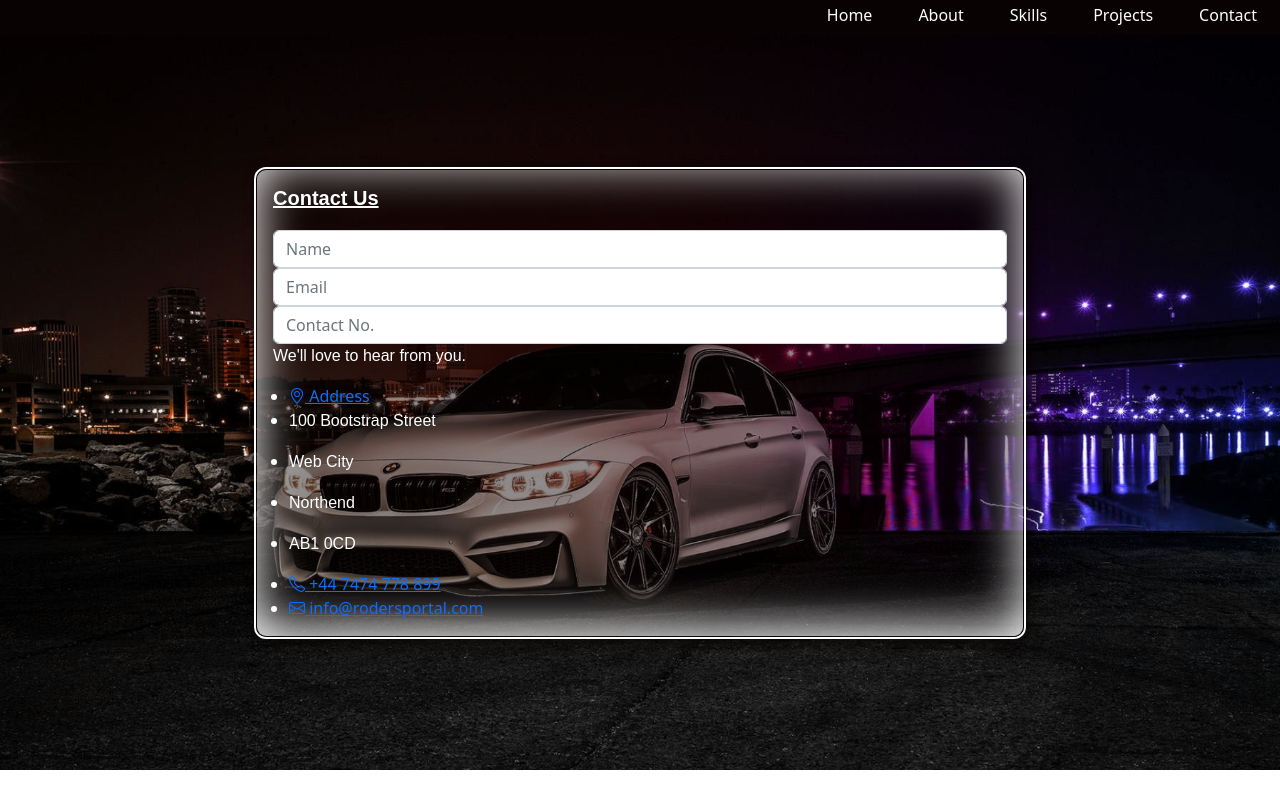
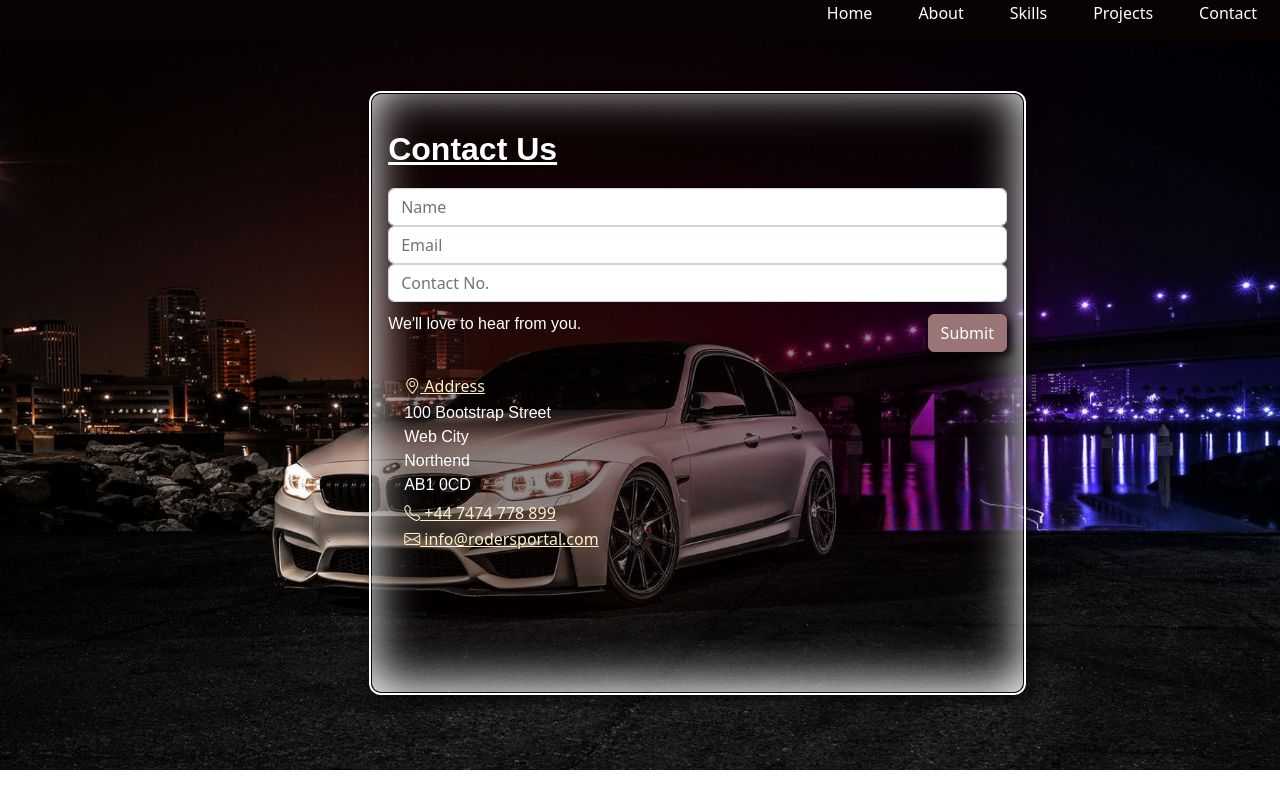
Before and after one commit to rhanciles/React-Portfolio, a React (Create React App) app: page /contact in a window 1280 px wide. Built offline with nearby package versions, Linux system fonts and the light colour scheme.

Commit message:
Improve styling and add Readme
Improve styling and adjust the CSS properties of all the pages except home.. Add Readme file

```diff
--- a/src/components/pages/About.js
+++ b/src/components/pages/About.js
@@ -7,7 +7,7 @@ function About() {
   return (
     <div>
       <section className="pageContent jumbotron">
-        <div className="col mb-4">
+        <div sm={5}>
           <div className="card sideCard">
             {/* <img src="./images/Bootstrap-Pfolio2.jpg">className="card-img-top" alt="Image of Bootcamp Project Website"</img>  */}
             <div className="card-body">
@@ -21,8 +21,8 @@ function About() {
             </div>
           </div>
         </div>
-        <div className="col mb-4">
-          <div className="card mainCard">
+        <div sm={7}>
+          <div className="card mainCard aboutCard">
             {/* <img src="./images/Bootstrap-Pfolio3.jpg">className="card-img-top" alt="Image of the Furniture Store Website"</img> */}
             <div className="card-body">
               <h2 className="card-title">About Me</h2>
--- a/src/components/pages/Contact.js
+++ b/src/components/pages/Contact.js
@@ -1,27 +1,32 @@
 import React from 'react';
+import "../styles/Style.css";
+import "../styles/Contact.css";
 
 function Contact() {
   return (
     <div>
       <section className="pageContent jumbotron">
         <div className="col mb-4">
-          <div className="card Card">
-            <form class="card-body">
-              <h5 class="card-title">Contact Us</h5>
-              <input class="form-control" type="text" placeholder="Name"/>
-              <input class="form-control" type="text" placeholder="Email"/>
-              <input class="form-control" type="text" placeholder="Contact No."/>
-              <p class="card-text">We'll love to hear from you.</p>
+          <div className="card mainCard">
+            <form className="card-body">
+              <h2 className="card-title">Contact Us</h2>
+              <input className="form-control" type="text" placeholder="Name"/>
+              <input className="form-control" type="text" placeholder="Email"/>
+              <input className="form-control" type="text" placeholder="Contact No."/>
+              <div className="submitDiv" >
+                <p className="card-text">We'll love to hear from you.</p>
+                <button type="submit" className="btn btn-primary">Submit</button>
+              </div>
             </form>
-            <span class="contact-info">
+            <span className="contact-info">
               <ul>
-                <li><a href="#"><i class="bi bi-geo-alt"></i> Address</a></li>
+                <li><a href="#"><i className="bi bi-geo-alt"></i> Address</a></li>
                 <li><p>100 Bootstrap Street</p></li>
                 <li><p>Web City</p></li>
                 <li><p>Northend</p></li>
                 <li><p>AB1 0CD</p></li>
-                <li><a href="#"><i class="bi bi-telephone"></i> +44 7474 778 899</a></li>
-                <li><a href="#"><i class="bi bi-envelope"></i> info@rodersportal.com</a></li>
+                <li><a href="#"><i className="bi bi-telephone"></i> +44 7474 778 899</a></li>
+                <li><a href="#"><i className="bi bi-envelope"></i> info@rodersportal.com</a></li>
               </ul>
             </span>
           </div>
--- a/src/components/pages/Projects.js
+++ b/src/components/pages/Projects.js
@@ -16,22 +16,22 @@ function Projects() {
               <Col sm={3}>
                 <Nav variant="pills" className="flex-column">
                   <Nav.Item>
-                    <Nav.Link eventKey="tab-1">Profile</Nav.Link>
+                    <Nav.Link eventKey="Pro-1">Profile</Nav.Link>
                   </Nav.Item>
                   <Nav.Item>
-                    <Nav.Link eventKey="tab-2">Skills</Nav.Link>
+                    <Nav.Link eventKey="Pro-2">Skills</Nav.Link>
                   </Nav.Item>
                   <Nav.Item>
-                    <Nav.Link eventKey="tab-3">Experience</Nav.Link>
+                    <Nav.Link eventKey="Pro-3">Experience</Nav.Link>
                   </Nav.Item>
                   <Nav.Item>
-                    <Nav.Link eventKey="tab-4">Hobbies</Nav.Link>
+                    <Nav.Link eventKey="Pro-4">Hobbies</Nav.Link>
                   </Nav.Item>
                   <Nav.Item>
-                    <Nav.Link eventKey="tab-3">Experience</Nav.Link>
+                    <Nav.Link eventKey="Pro-6">Experience</Nav.Link>
                   </Nav.Item>
                   <Nav.Item>
-                    <Nav.Link eventKey="tab-4">Hobbies</Nav.Link>
+                    <Nav.Link eventKey="Pro-6">Hobbies</Nav.Link>
                   </Nav.Item>
                 </Nav>
               </Col>
--- a/src/components/pages/Skills.js
+++ b/src/components/pages/Skills.js
@@ -1,5 +1,6 @@
 import React from "react";
 import "../styles/Style.css";
+import "../styles/Skills.css";
 import Col from 'react-bootstrap/Col';
 import Nav from 'react-bootstrap/Nav';
 import Row from 'react-bootstrap/Row';
@@ -37,7 +38,7 @@ function Skills() {
               <Tab.Content>
                 <Tab.Pane eventKey="tab-1">
                 <h2 className="card-title">Profile</h2>
-                <p>"At vero eos et accusamus et iusto odio dignissimos ducimus qui blanditiis praesentium voluptatum deleniti atque corrupti quos dolores et quas molestias excepturi sint occaecati cupiditate non provident, similique sunt in culpa qui officia deserunt mollitia animi, id est laborum et dolorum fuga. Et harum quidem rerum facilis est et expedita distinctio. Nam libero tempore, cum soluta nobis est eligendi optio cumque nihil impedit quo minus id quod maxime placeat facere possimus, omnis voluptas assumenda est, omnis dolor repellendus. Temporibus autem quibusdam et aut officiis debitis aut rerum necessitatibus saepe eveniet ut et voluptates repudiandae sint et molestiae non recusandae. Itaque earum rerum hic tenetur a sapiente delectus, ut aut reiciendis voluptatibus maiores alias consequatur aut perferendis doloribus asperiores repellat."</p>
+                <p>"At vero eos et accusamus et iusto odio  dignissimos ducimus qui blanditiis praesentium voluptatum deleniti atque corrupti quos dolores et quas molestias excepturi sint occaecati cupiditate non provident, similique sunt in culpa qui officia deserunt mollitia animi, id est laborum et dolorum fuga. Et harum quidem rerum facilis est et expedita distinctio. Nam libero tempore, cum soluta nobis est eligendi optio cumque nihil impedit quo minus id quod maxime placeat facere possimus, omnis voluptas assumenda est, omnis dolor repellendus. Temporibus autem quibusdam et aut officiis debitis aut rerum necessitatibus saepe eveniet ut et voluptates repudiandae sint et molestiae non recusandae. Itaque earum rerum hic tenetur a sapiente delectus, ut aut reiciendis voluptatibus maiores alias consequatur aut perferendis doloribus asperiores repellat."</p>
                 </Tab.Pane>
                 <Tab.Pane eventKey="tab-2">
                 <h2 className="card-title">Skills</h2>
--- a/src/components/styles/About.css
+++ b/src/components/styles/About.css
@@ -1,6 +1,6 @@
 img {
   width: 150px;
-  margin: 50px;
+  margin: 50px 55px;
   /* margin: 0 auto; */
   border-radius: 42%;
   align-self: center !important;
--- a/src/components/styles/Contact.css
+++ b/src/components/styles/Contact.css
@@ -1,8 +1,54 @@
-.section {
-  background: #f3e5f5;
-  padding: 20px;
+.mainCard {
+  margin-left: 15%;
 }
 
-.section h2 {
-  text-align: center;
+.contact-info ul {
+  list-style: none;
+  margin-top: 10px !important;
 }
+
+li {
+  line-height: 0.5;
+}
+
+.contact-info li a {
+  color: var(--LnkColour);
+}
+
+.contact-info li a:hover {
+  color: var(--HltColour);
+}
+
+span ul li:last-child {
+  margin-top: 10px;
+}
+
+span ul li:first-child {
+  margin-bottom: 15px;
+}
+
+.card-body {
+  flex-grow: 0 !important;
+}
+
+.card-text {
+  margin-top: 10px;
+}
+
+.submitDiv {
+  display: flex;
+  align-items: flex-end;
+  justify-content: space-between;
+}
+
+.btn {
+  background-color: var(--BtnColour) !important;
+  border-color: var(--BtnColour) !important;
+  box-shadow: 0.2em 0.2em 0.5em var(--PriColour);
+  margin-top: 2px;
+}
+
+button:hover {
+  color: var(--LnkColour) !important;
+  border-color: var(--LnkColour) !important;
+}
--- a/src/components/styles/Navbar.css
+++ b/src/components/styles/Navbar.css
@@ -1,7 +1,7 @@
 .customNav {
   position: fixed;
   width: 100%;
-  height: 30px;
+  height: 20px;
   background-size: cover;
   z-index: 10;
   padding: 0px !important;
@@ -10,13 +10,14 @@
   background-color: var(--PriColour) !important;
 }
 .navbar-nav {
+  padding-top: 20px;
   margin-left: auto;
   margin-right: 0 !important;
 }
-.navbar-brand img {
+/* .navbar-brand img {
   padding-right: 15px;
   width: 65px;
-}
+} */
 .nav-item {
   margin: 0px 15px;
 }
--- a/src/components/styles/Skills.css
+++ b/src/components/styles/Skills.css
@@ -1,8 +1,14 @@
-/* .section {
-  background: #f3e5f5;
-  padding: 20px;
+.nav-pills .nav-link.active {
+  background-color: var(--BtnColour) !important;
+  color: var(--LnkColour) !important;
+  margin-top: 10px;
 }
 
-.section h2 {
-  text-align: center;
-} */
+.nav-link {
+  color: var(--SecColour) !important;
+  margin-bottom: 15px;
+}
+
+.card {
+  padding-top: 20px !important;
+}
--- a/src/components/styles/Style.css
+++ b/src/components/styles/Style.css
@@ -3,6 +3,9 @@
   --PriColour: #080202;
   --PTrColour: #08020273;
   --SecColour: #ffffff;
+  --BtnColour: #997675;
+  --LnkColour: #fcf2c5;
+  --HltColour: #ffea8b;
 }
 
 html,
@@ -29,6 +32,7 @@ h1, h2, h3 , h4, h5, h6 {
     box-shadow: inset 0 -0.5em 3em var(--SecColour), 0 0 0 2px rgb(255, 255, 255),
     0.3em 0.3em 1em var(--PriColour);
     color: var(--SecColour) !important;
+    font-weight: 500;
     border-radius: 10px !important;
     background-color: var(--PTrColour) !important;
 }
@@ -39,22 +43,28 @@ h1, h2, h3 , h4, h5, h6 {
   align-items: center !important;
   margin-left: 20%;
   margin-right: 20%;
-  gap: 2% !important;
+  gap: 4% !important;
 }
 
 .sideCard {
   display: flex;
   align-self: flex-end;
-  margin: 0px !important;
-  max-width: 300px;
+  overflow: hidden;
+  /* margin: 0px !important; */
+  /* max-width: 300px; */
   height: 600px !important;
 }
 
 .mainCard {
   align-self: flex-start;
-  max-width: 800px !important;
+  overflow: hidden;
+  /* max-width: 800px !important; */
   /* min-width: 300px; */
   height: 600px !important;
+}
+
+.aboutCard {
+  margin-left: -20px !important;
 }
 
 .card-title {
```
Also changed, not shown: public/mockup/React-Portfolio-Mockup.jpg (added).
